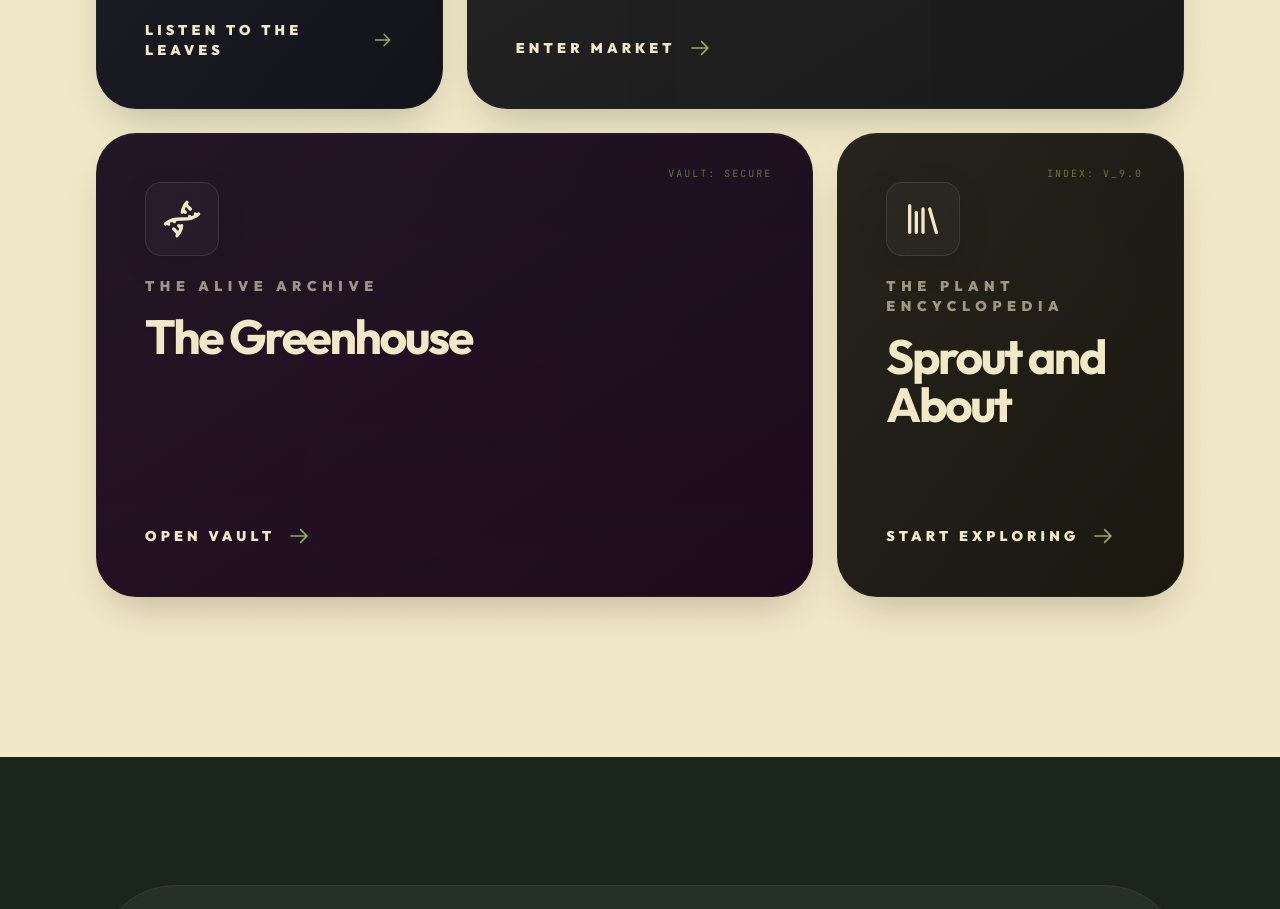
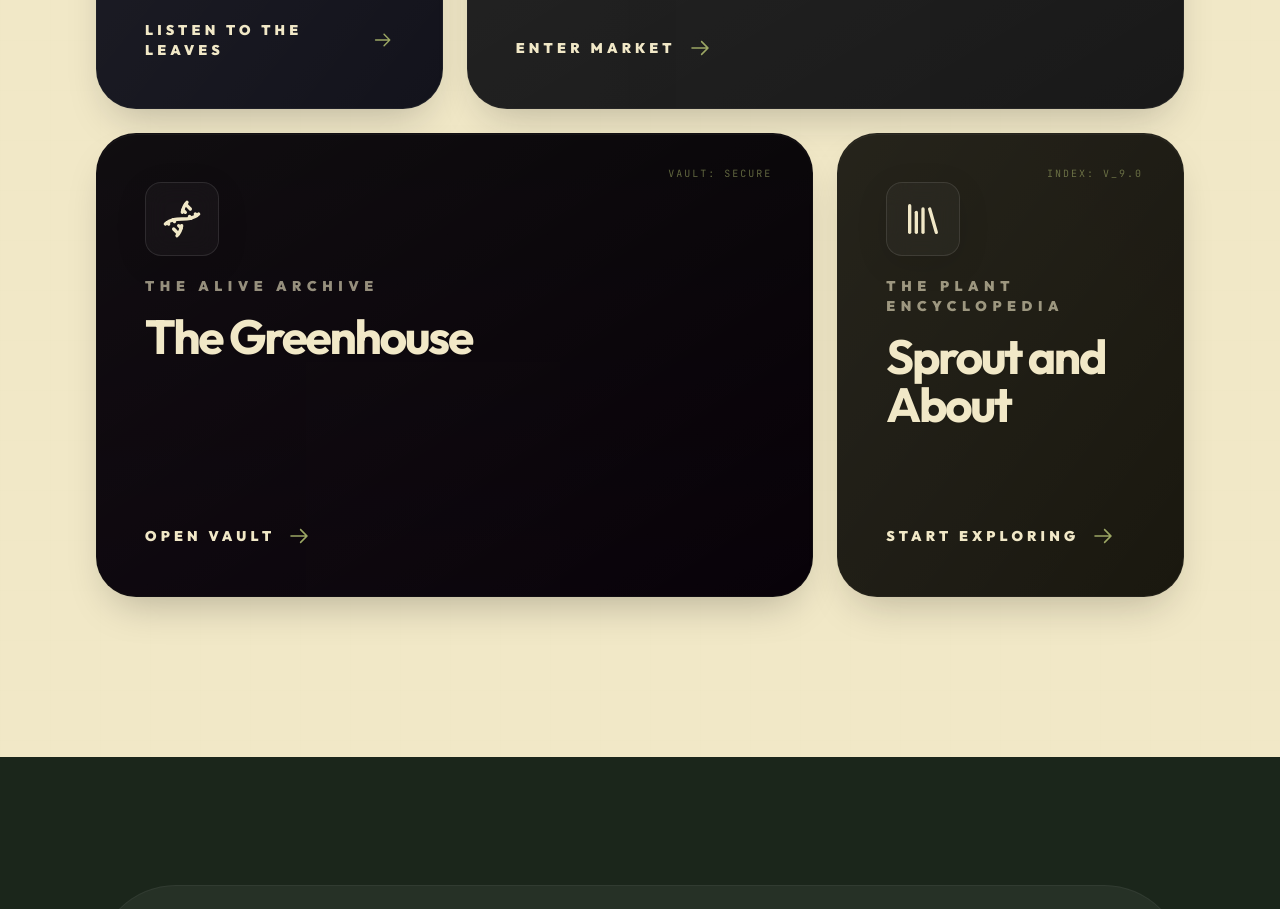
Before and after one commit to otto-o2/otu-waitlist, a Next.js app: page / in a window 1280 px wide. Shown: the part 3560-4469 px from the top of the page. Built offline with nearby package versions, Linux system fonts and the light colour scheme.

Commit message:
UI: Refine Greenhouse backdrop and standardize button positioning

```diff
--- a/app/greenhouse/page.tsx
+++ b/app/greenhouse/page.tsx
@@ -11,7 +11,7 @@ export default function GreenhousePage() {
       subtitle="The Alive Archive"
       description="Your Little Digital Universe"
       icon={Dna}
-      color="#080408"
+      color="#040205"
       visual={<GenesisEngine />}
       highlights={[
         "Beyond the Scan — Our engine analyzes the biological makeup of your plant to create unique digital life forms.",
--- a/app/page.tsx
+++ b/app/page.tsx
@@ -71,8 +71,8 @@ const features = [
     cta: "Open vault",
     className: "md:col-span-2",
     Icon: Dna,
-    color: "#1A0A1A", // Deep Amethyst
-    background: <div className="absolute inset-0 bg-[#1A0A1A]/40 overflow-hidden">
+    color: "#050205", // Deeper Amethyst
+    background: <div className="absolute inset-0 bg-[#050205]/40 overflow-hidden">
       <div className="absolute inset-0 bg-gradient-to-t from-[#E040FB]/10 to-transparent" />
     </div>,
   },
```
